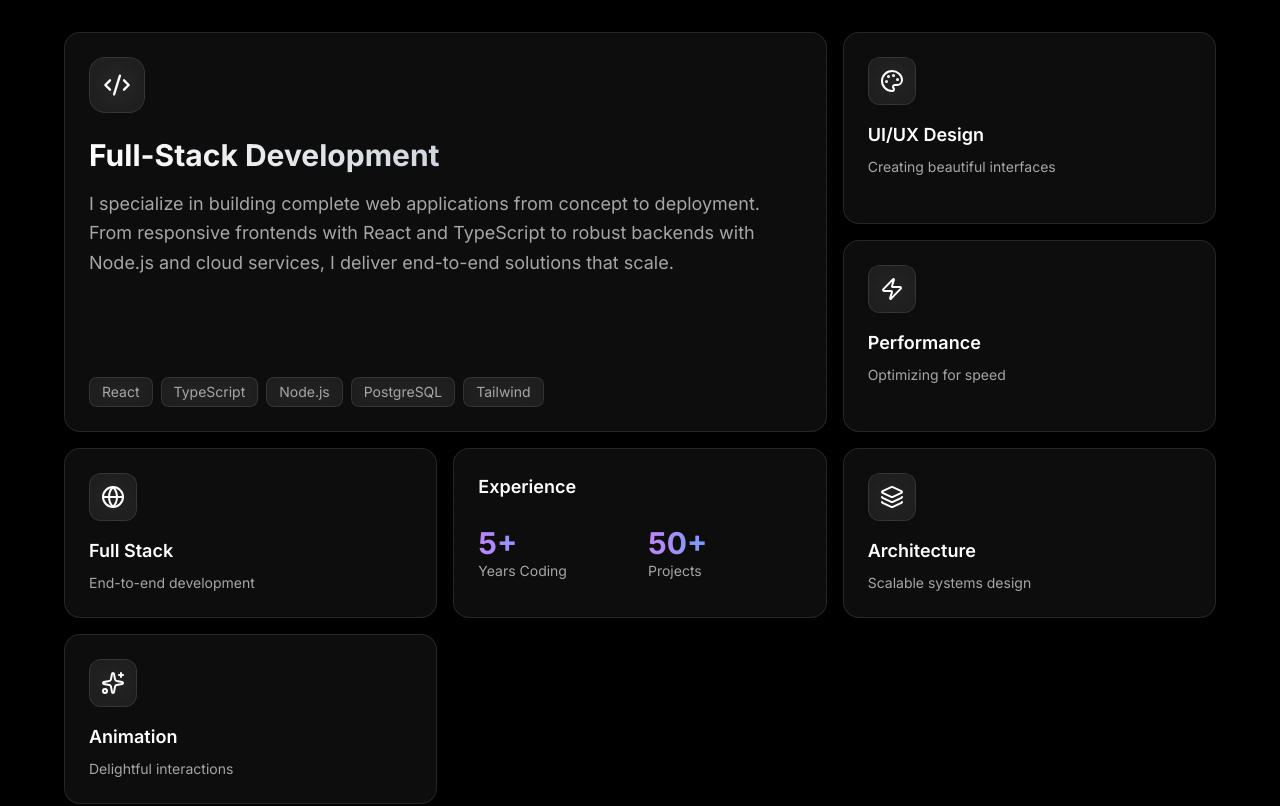
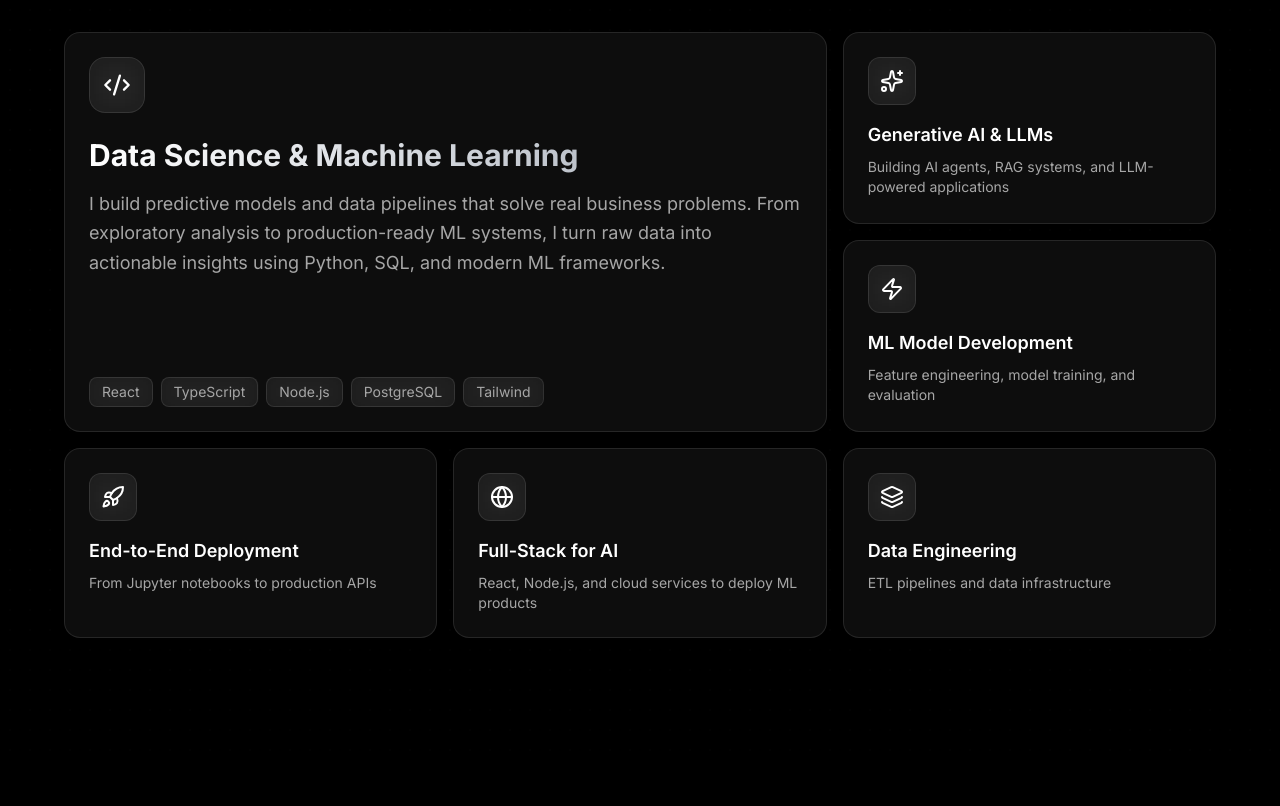
Before and after one commit to nish0753/my-portfolio, a React (Vite) app: page / in a window 1280 px wide. Shown: the part 1180-1986 px from the top of the page. Built offline with nearby package versions, Linux system fonts and the light colour scheme; no server answers; the database is empty.

Commit message:
feat: Update What I Do section for Data Science, ML, and GenAI focus

```diff
--- a/src/components/admin/BentoGridManager.tsx
+++ b/src/components/admin/BentoGridManager.tsx
@@ -16,14 +16,17 @@ import GlassCard from "../ui/GlassCard";
 
 const ICON_OPTIONS = [
   "Code2",
-  "Palette",
+  "Sparkles",
   "Zap",
   "Globe",
   "Layers",
-  "Sparkles",
+  "Rocket",
   "Star",
-  "Rocket",
   "Lightbulb",
+  "Brain",
+  "Database",
+  "BarChart",
+  "Bot",
 ];
 
 const CATEGORY_OPTIONS = ["main", "skill", "stat"];
@@ -45,26 +48,47 @@ export default function BentoGridManager() {
 
     const defaultItems = [
       {
-        title: "Full-Stack Development",
+        title: "Data Science & Machine Learning",
         description:
-          "I specialize in building complete web applications from concept to deployment. From responsive frontends with React and TypeScript to robust backends with Node.js and cloud services, I deliver end-to-end solutions that scale.",
+          "I build predictive models and data pipelines that solve real business problems. From exploratory analysis to production-ready ML systems, I turn raw data into actionable insights using Python, SQL, and modern ML frameworks.",
         icon: "Code2",
         category: "main",
         order: 0,
       },
       {
-        title: "UI/UX Design",
-        description: "Creating beautiful interfaces",
-        icon: "Palette",
+        title: "Generative AI & LLMs",
+        description: "Building AI agents, RAG systems, and LLM-powered applications",
+        icon: "Sparkles",
         category: "skill",
         order: 1,
       },
       {
-        title: "Performance",
-        description: "Optimizing for speed",
+        title: "ML Model Development",
+        description: "Feature engineering, model training, and evaluation",
         icon: "Zap",
         category: "skill",
         order: 2,
+      },
+      {
+        title: "End-to-End Deployment",
+        description: "From Jupyter notebooks to production APIs",
+        icon: "Rocket",
+        category: "skill",
+        order: 3,
+      },
+      {
+        title: "Full-Stack for AI",
+        description: "React, Node.js, and cloud services to deploy ML products",
+        icon: "Globe",
+        category: "skill",
+        order: 4,
+      },
+      {
+        title: "Data Engineering",
+        description: "ETL pipelines and data infrastructure",
+        icon: "Layers",
+        category: "skill",
+        order: 5,
       },
     ];
 
--- a/src/hooks/useBentoGrid.ts
+++ b/src/hooks/useBentoGrid.ts
@@ -14,60 +14,52 @@ export interface BentoItem {
 const DEFAULT_BENTO_ITEMS: BentoItem[] = [
   {
     id: "1",
-    title: "Full-Stack Development",
+    title: "Data Science & Machine Learning",
     description:
-      "I specialize in building complete web applications from concept to deployment. From responsive frontends with React and TypeScript to robust backends with Node.js and cloud services, I deliver end-to-end solutions that scale.",
+      "I build predictive models and data pipelines that solve real business problems. From exploratory analysis to production-ready ML systems, I turn raw data into actionable insights using Python, SQL, and modern ML frameworks.",
     icon: "Code2",
     category: "main",
     order: 0,
   },
   {
     id: "2",
-    title: "UI/UX Design",
-    description: "Creating beautiful interfaces",
-    icon: "Palette",
+    title: "Generative AI & LLMs",
+    description: "Building AI agents, RAG systems, and LLM-powered applications",
+    icon: "Sparkles",
     category: "skill",
     order: 1,
   },
   {
     id: "3",
-    title: "Performance",
-    description: "Optimizing for speed",
+    title: "ML Model Development",
+    description: "Feature engineering, model training, and evaluation",
     icon: "Zap",
     category: "skill",
     order: 2,
   },
   {
     id: "4",
-    title: "Full Stack",
-    description: "End-to-end development",
-    icon: "Globe",
+    title: "End-to-End Deployment",
+    description: "From Jupyter notebooks to production APIs",
+    icon: "Rocket",
     category: "skill",
     order: 3,
   },
   {
     id: "5",
-    title: "Experience",
-    description: "Experience stats",
-    icon: "Layers",
-    category: "stat",
+    title: "Full-Stack for AI",
+    description: "React, Node.js, and cloud services to deploy ML products",
+    icon: "Globe",
+    category: "skill",
     order: 4,
   },
   {
     id: "6",
-    title: "Architecture",
-    description: "Scalable systems design",
+    title: "Data Engineering",
+    description: "ETL pipelines and data infrastructure",
     icon: "Layers",
     category: "skill",
     order: 5,
-  },
-  {
-    id: "7",
-    title: "Animation",
-    description: "Delightful interactions",
-    icon: "Sparkles",
-    category: "skill",
-    order: 6,
   },
 ];
 
```
